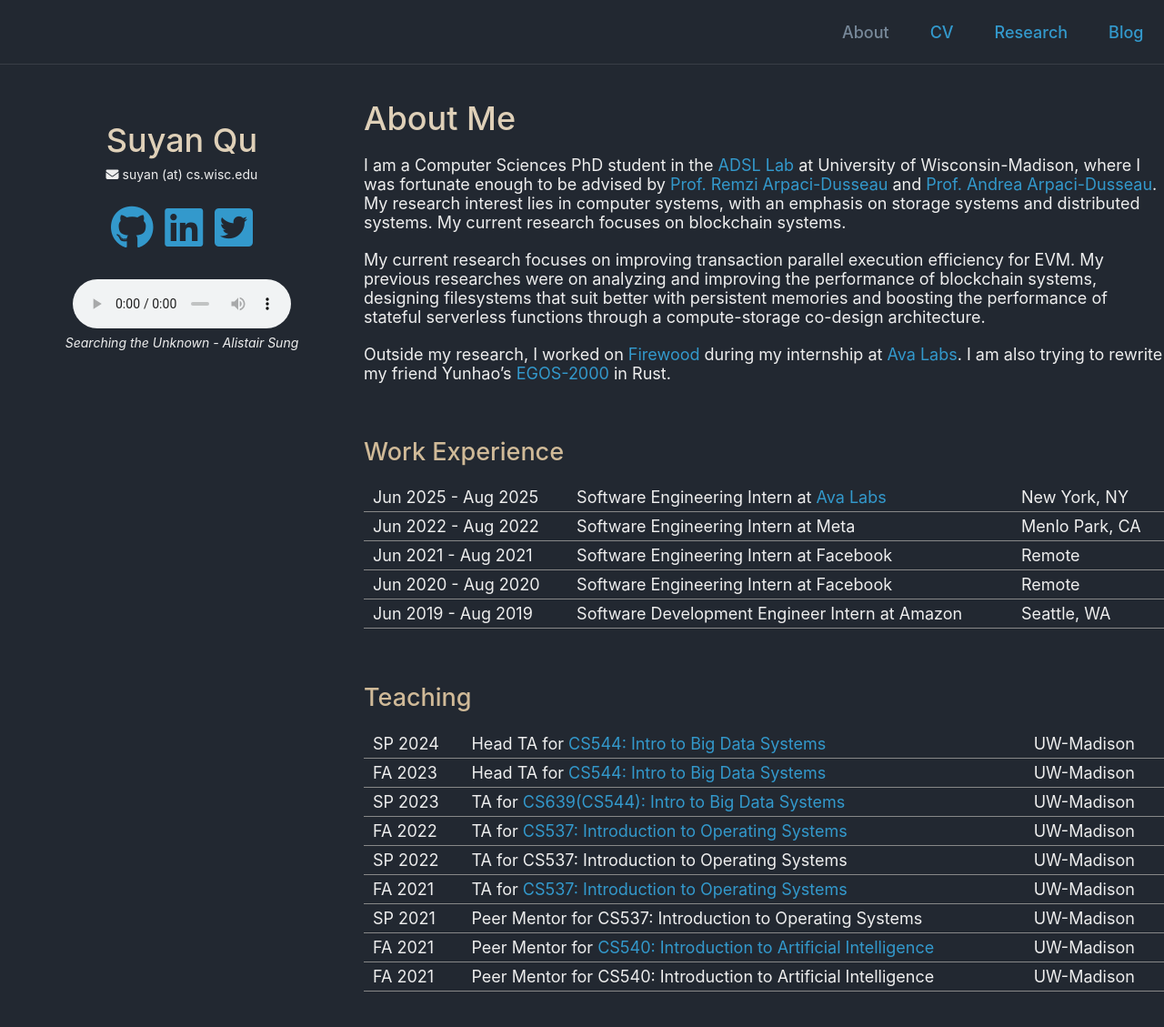
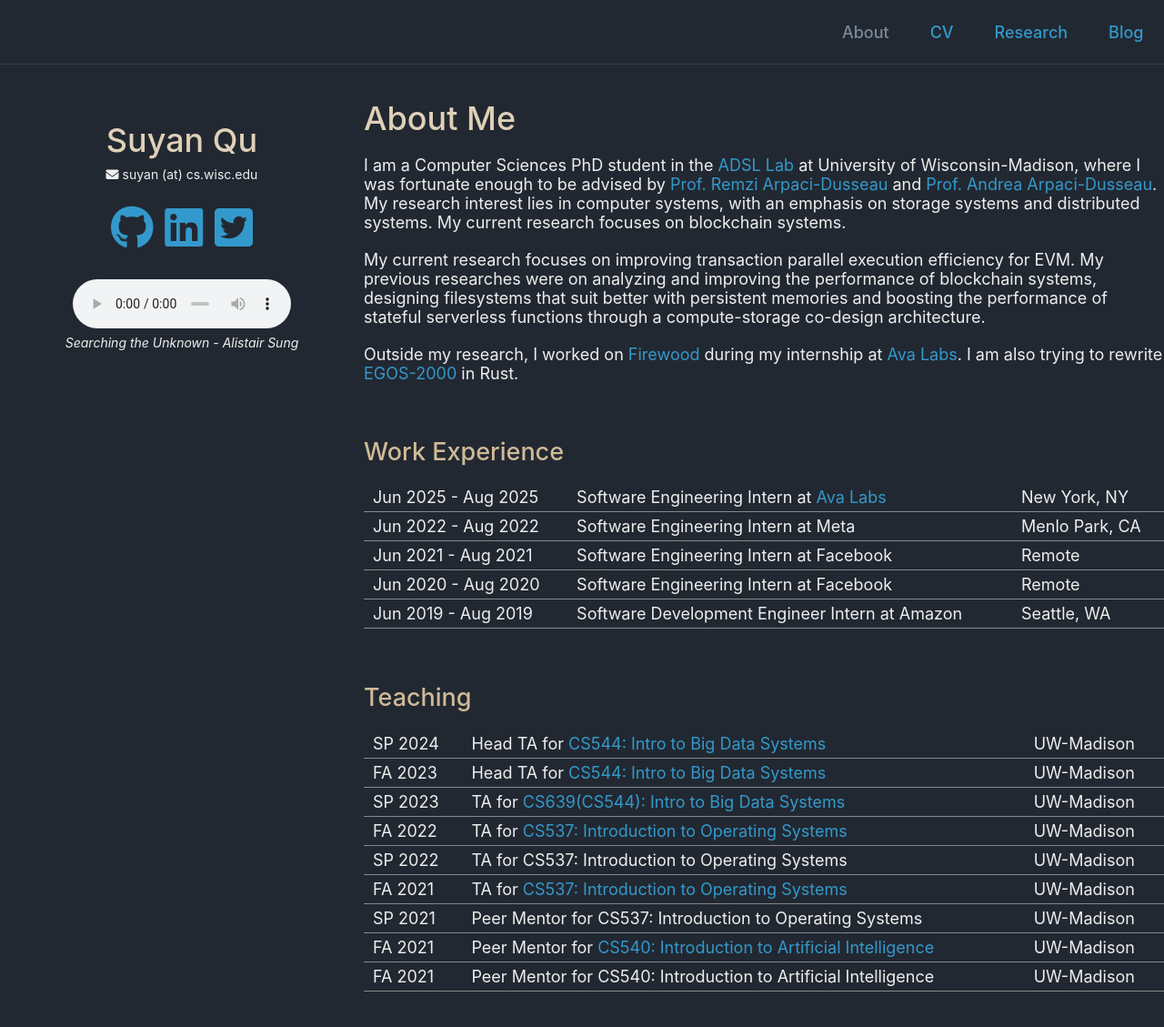
Before and after one commit to qusuyan/qusuyan.github.io, a Jekyll site: the page built from index.md, in a window 1280 px wide and 1160 px high. Shown: the top 1129 px of the window at 91% size. Built offline with Jekyll 4.4.1, drawn with Linux system fonts in a browser that asks for light colours.

Commit message:
remove some unnecessary info

```diff
--- a/index.md
+++ b/index.md
@@ -11,7 +11,7 @@
 
 My current research focuses on improving transaction parallel execution efficiency for EVM. My previous researches were on analyzing and improving the performance of blockchain systems, designing filesystems that suit better with persistent memories and boosting the performance of stateful serverless functions through a compute-storage co-design architecture.
 
-Outside my research, I worked on [Firewood](https://github.com/ava-labs/firewood) during my internship at [Ava Labs](https://www.avalabs.org/). I am also trying to rewrite my friend Yunhao's [EGOS-2000](https://github.com/yhzhang0128/egos-2000) in Rust.
+Outside my research, I worked on [Firewood](https://github.com/ava-labs/firewood) during my internship at [Ava Labs](https://www.avalabs.org/). I am also trying to rewrite [EGOS-2000](https://github.com/yhzhang0128/egos-2000) in Rust.
 
 &nbsp;
 
```
